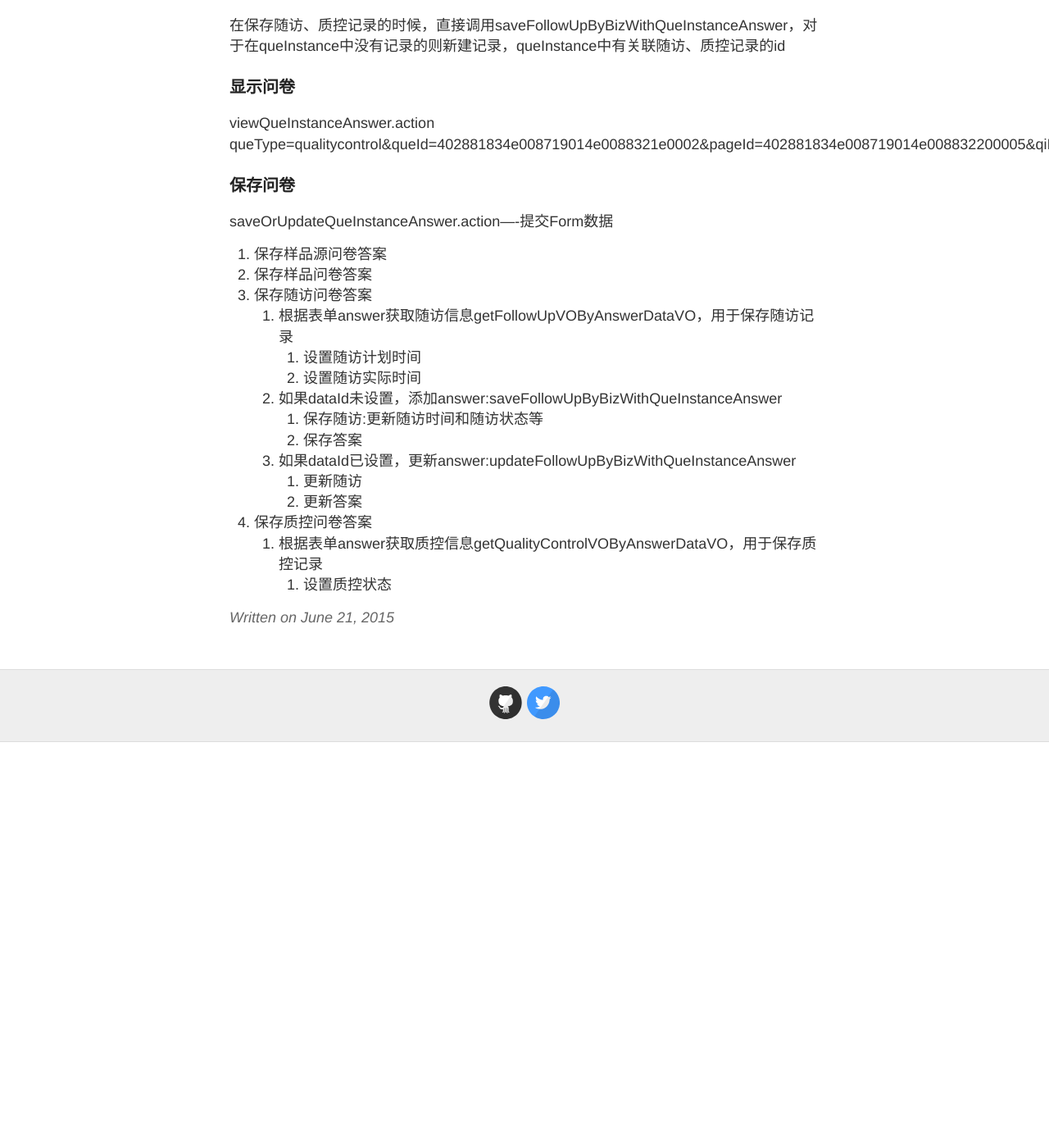
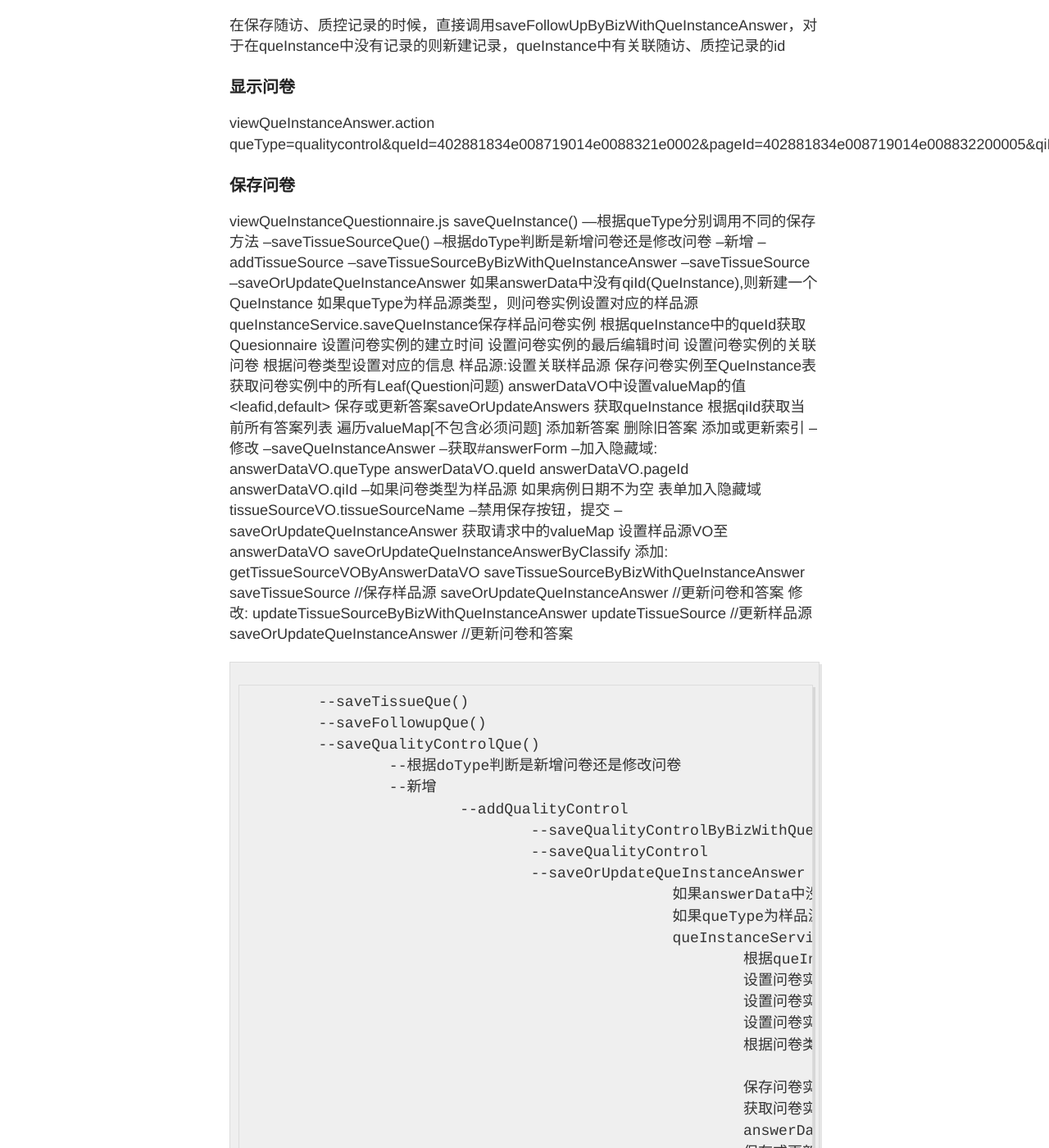
Before and after one commit to pythonlouvre/wxzx, a Jekyll site: the page built from _posts/2015-06-21-业务逻辑代码分析.md, in a window 1280 px wide and 1400 px high, scrolled down 28836 px. Shown: the whole window at 82% size. Built offline with Jekyll 4.4.1, drawn with Linux system fonts in a browser that asks for light colours; Markdown is read by kramdown in place of the engine named in the settings; before the commit the page ends 29741 px from its top, so only the background shows below that; some of the changed text lies outside the part shown.

Commit message:
更新问卷部的业务逻辑

```diff
--- a/_posts/2015-06-21-业务逻辑代码分析.md
+++ b/_posts/2015-06-21-业务逻辑代码分析.md
@@ -1086,7 +1086,7 @@ findPrintDatasByTissueIdsAndElements
 
 convertTissueBackupToPrintData
 
-                               //增加if条件
+     //增加if条件
      if(PrintData.TISSUE_LJPOSITION.equals(elementData)){
           printData.setTissueLjPosition(tissueBackup.getTissueLjPosition());
      }
@@ -1110,19 +1110,112 @@ viewQueInstanceAnswer.action
 queType=qualitycontrol&queId=402881834e008719014e0088321e0002&pageId=402881834e008719014e008832200005&qiId=402894034b1477d9014b147878360002
 
 ### 保存问卷
-saveOrUpdateQueInstanceAnswer.action----提交Form数据
-1. 保存样品源问卷答案
-2. 保存样品问卷答案
-3. 保存随访问卷答案
-	1. 根据表单answer获取随访信息getFollowUpVOByAnswerDataVO，用于保存随访记录
-		1. 设置随访计划时间
-		2. 设置随访实际时间
-	2. 如果dataId未设置，添加answer:saveFollowUpByBizWithQueInstanceAnswer
-		1. 保存随访:更新随访时间和随访状态等
-		2. 保存答案
-	3. 如果dataId已设置，更新answer:updateFollowUpByBizWithQueInstanceAnswer
-		1. 更新随访
-		2. 更新答案
-4. 保存质控问卷答案
-	1. 根据表单answer获取质控信息getQualityControlVOByAnswerDataVO，用于保存质控记录
-		1. 设置质控状态
+
+viewQueInstanceQuestionnaire.js
+	saveQueInstance() ---根据queType分别调用不同的保存方法
+		--saveTissueSourceQue()
+			--根据doType判断是新增问卷还是修改问卷
+			--新增
+				--addTissueSource
+					--saveTissueSourceByBizWithQueInstanceAnswer
+						--saveTissueSource
+						--saveOrUpdateQueInstanceAnswer
+							如果answerData中没有qiId(QueInstance),则新建一个QueInstance
+							如果queType为样品源类型，则问卷实例设置对应的样品源
+							queInstanceService.saveQueInstance保存样品问卷实例
+								根据queInstance中的queId获取Quesionnaire
+								设置问卷实例的建立时间
+								设置问卷实例的最后编辑时间
+								设置问卷实例的关联问卷
+								根据问卷类型设置对应的信息
+									样品源:设置关联样品源
+								保存问卷实例至QueInstance表
+								获取问卷实例中的所有Leaf(Question问题)
+								answerDataVO中设置valueMap的值<leafid,default>
+								保存或更新答案saveOrUpdateAnswers
+									获取queInstance
+									根据qiId获取当前所有答案列表
+									遍历valueMap[不包含必须问题]
+									添加新答案
+									删除旧答案
+									添加或更新索引
+			--修改
+				--saveQueInstanceAnswer
+					--获取#answerForm
+					--加入隐藏域:
+						answerDataVO.queType
+						answerDataVO.queId
+						answerDataVO.pageId
+						answerDataVO.qiId
+					--如果问卷类型为样品源
+						如果病例日期不为空
+							表单加入隐藏域tissueSourceVO.tissueSourceName
+					--禁用保存按钮，提交
+					--saveOrUpdateQueInstanceAnswer
+						获取请求中的valueMap
+						设置样品源VO至answerDataVO
+							saveOrUpdateQueInstanceAnswerByClassify
+								添加:
+								getTissueSourceVOByAnswerDataVO
+									saveTissueSourceByBizWithQueInstanceAnswer
+										saveTissueSource              //保存样品源
+										saveOrUpdateQueInstanceAnswer //更新问卷和答案
+								修改:
+								updateTissueSourceByBizWithQueInstanceAnswer
+									updateTissueSource               //更新样品源
+									saveOrUpdateQueInstanceAnswer    //更新问卷和答案
+
+		--saveTissueQue()
+		--saveFollowupQue()
+		--saveQualityControlQue()
+			--根据doType判断是新增问卷还是修改问卷
+			--新增
+				--addQualityControl
+					--saveQualityControlByBizWithQueInstanceAnswer
+					--saveQualityControl
+					--saveOrUpdateQueInstanceAnswer
+							如果answerData中没有qiId(QueInstance),则新建一个QueInstance
+							如果queType为样品源类型，则问卷实例设置对应的样品源
+							queInstanceService.saveQueInstance保存样品问卷实例
+								根据queInstance中的queId获取Quesionnaire
+								设置问卷实例的建立时间
+								设置问卷实例的最后编辑时间
+								设置问卷实例的关联问卷
+								根据问卷类型设置对应的信息
+									质控:设置关联质控
+								保存问卷实例至QueInstance表
+								获取问卷实例中的所有Leaf(Question问题)
+								answerDataVO中设置valueMap的值<leafid,default>
+								保存或更新答案saveOrUpdateAnswers
+									获取queInstance
+									根据qiId获取当前所有答案列表
+									遍历valueMap[不包含必须问题]
+									对于质控问卷，从TissueQC表遍历所有样品复份
+									添加新答案
+									删除旧答案
+									添加或更新索引
+
+			--修改
+				--saveQueInstanceAnswer
+					--获取#answerForm
+					--加入隐藏域:
+						answerDataVO.queType
+						answerDataVO.queId
+						answerDataVO.pageId
+						answerDataVO.qiId
+					--如果问卷类型为质控
+						如果病例日期不为空
+							表单加入隐藏域tissueSourceVO.tissueSourceName
+					--禁用保存按钮，提交
+					--saveOrUpdateQueInstanceAnswer
+						获取请求中的valueMap
+						设置样品源VO至answerDataVO
+							saveOrUpdateQueInstanceAnswerByClassify
+								添加:
+								getQualityControlVOByAnswerDataVO
+									saveQualityControlByBizWithQueInstanceAnswer
+										saveQualityControlByBizWithQueInstanceAnswer
+								修改:
+								updateQualityControlByBizWithQueInstanceAnswer
+									updateQualityControl               //更新质控
+									saveOrUpdateQueInstanceAnswer      //更新问卷和答案
```
